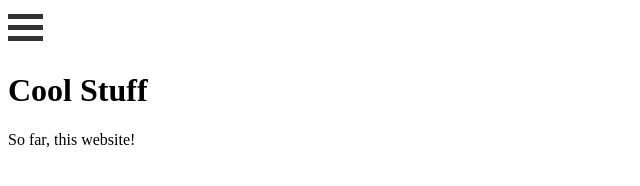
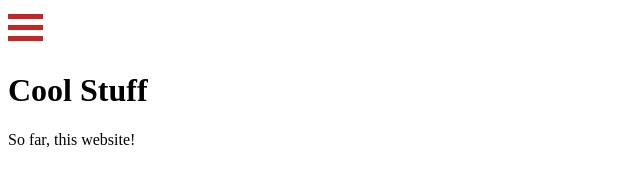
Before and after one commit to glitch031/glitch031.github.io, a plain HTML site: page index.html in a window 1280 px wide. Shown: the full height of the page, 0-640 px from the left. Drawn offline with Linux system fonts and the light colour scheme.

Commit message:
Update index.css

```diff
--- a/index.css
+++ b/index.css
@@ -7,7 +7,7 @@
     .bar1, .bar2, .bar3 {
       width: 35px;
       height: 5px;
-      background-color: #333;
+      background-color: #c42626;
       margin: 6px 0;
       transition: 0.4s;
     }
```
